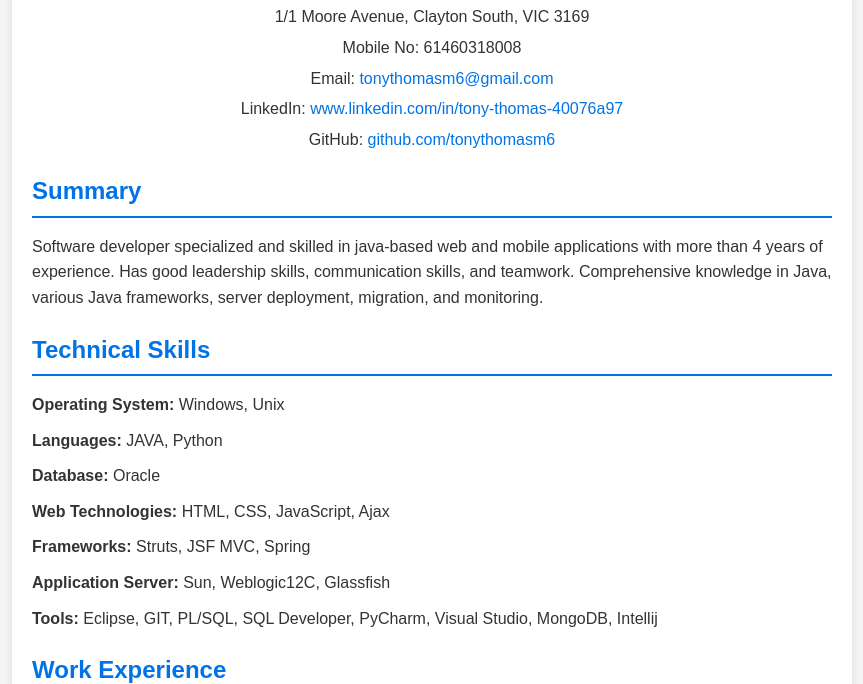
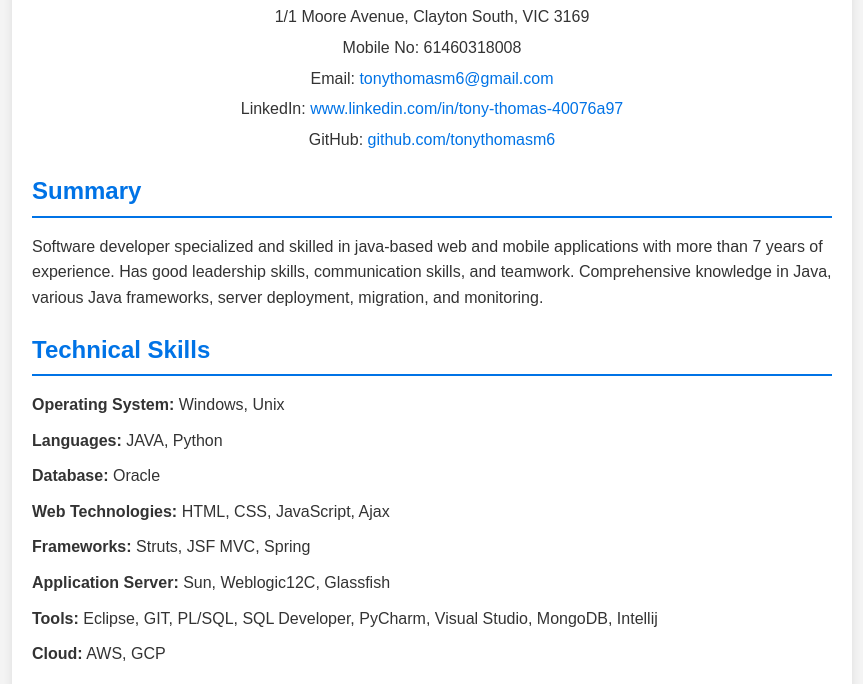
Before and after one commit to tonythomasm6/tonythomasm.com, a plain HTML site: page ui/resume.html in a window 1280 px wide. Shown: the part 110-794 px from the top of the page, without its empty margins (208-1071 px from the left). Drawn offline with Linux system fonts and the light colour scheme.

Commit message:
Updated about page

```diff
--- a/ui/resume.html
+++ b/ui/resume.html
@@ -20,7 +20,7 @@
 
         <div class="section summary">
             <h2>Summary</h2>
-            <p>Software developer specialized and skilled in java-based web and mobile applications with more than 4 years of experience. Has good leadership skills, communication skills, and teamwork. Comprehensive knowledge in Java, various Java frameworks, server deployment, migration, and monitoring.</p>
+            <p>Software developer specialized and skilled in java-based web and mobile applications with more than 7 years of experience. Has good leadership skills, communication skills, and teamwork. Comprehensive knowledge in Java, various Java frameworks, server deployment, migration, and monitoring.</p>
         </div>
 
         <div class="section technical-skills">
@@ -33,6 +33,7 @@
                 <li><strong>Frameworks:</strong> Struts, JSF MVC, Spring</li>
                 <li><strong>Application Server:</strong> Sun, Weblogic12C, Glassfish</li>
                 <li><strong>Tools:</strong> Eclipse, GIT, PL/SQL, SQL Developer, PyCharm, Visual Studio, MongoDB, Intellij</li>
+                <li><strong>Cloud:</strong> AWS, GCP</li>
             </ul>
         </div>
 
```
